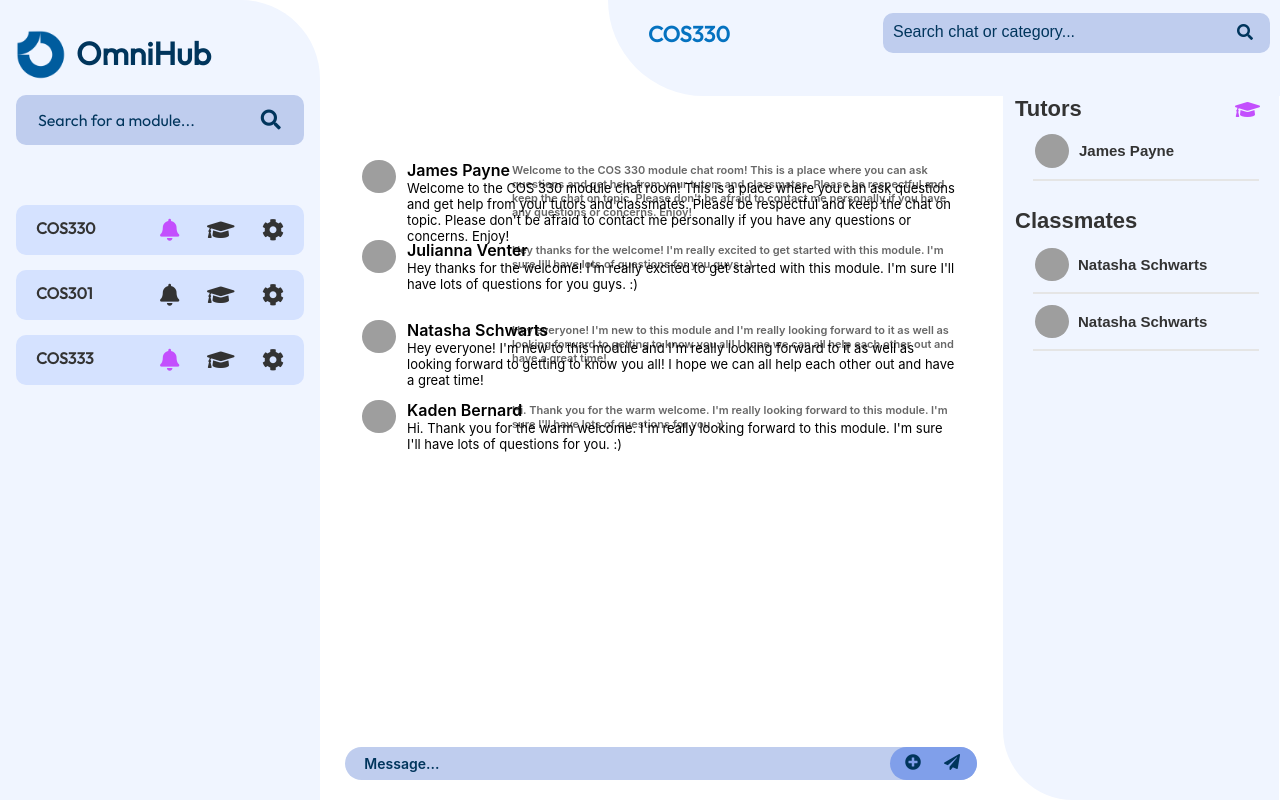
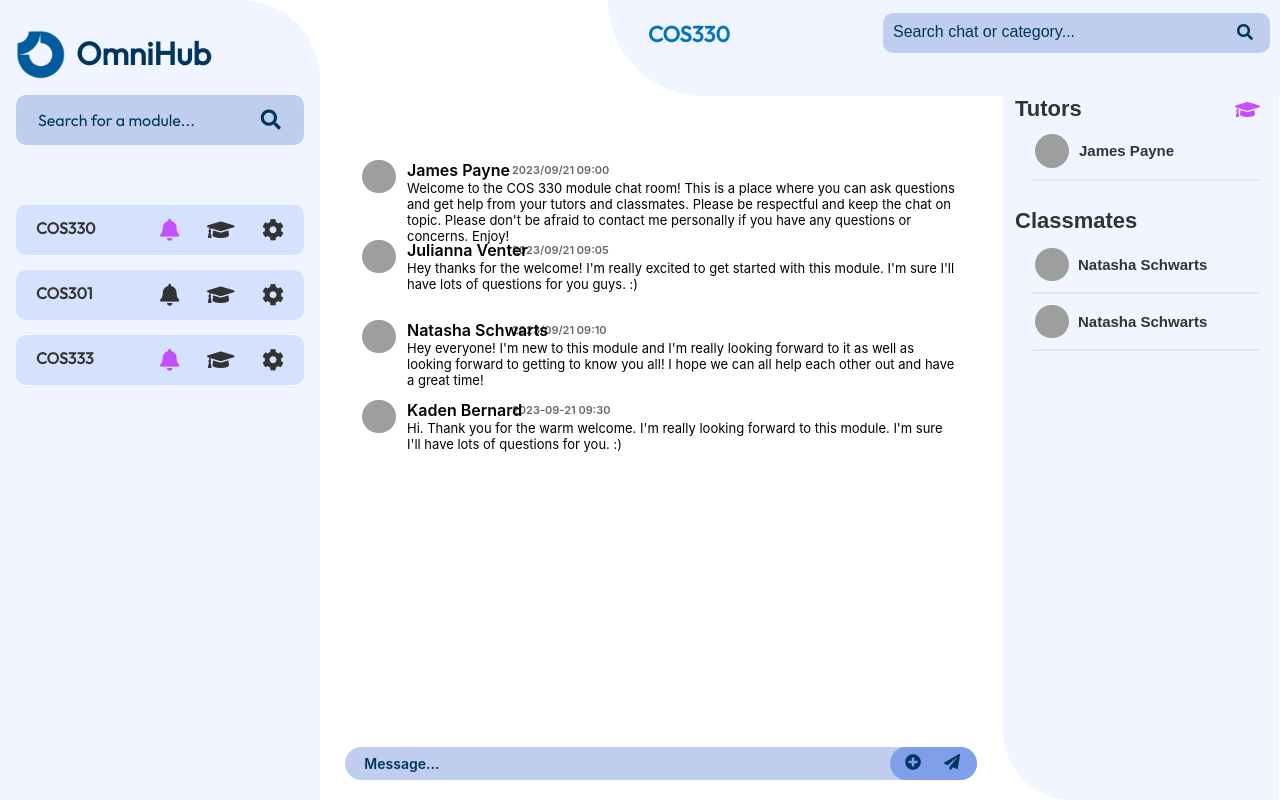
Before and after one commit to SameetKeshav/IMY320_Error-505, an Angular app: page /home in a window 1280 px wide. Both pictures are taken after a click on the element "COS330". Built offline with nearby package versions, Linux system fonts and the light colour scheme; grey boxes are pictures that could not be loaded.

Commit message:
Update home.component.html

```diff
--- a/src/app/home/home.component.html
+++ b/src/app/home/home.component.html
@@ -333,7 +333,7 @@
                 <div class="messageText">
                   {{ chat.message }}
                 </div>
-                <div class="messageTime">{{chat.message}}</div>
+                <div class="messageTime">{{chat.date}}</div>
               </div>
             </div>
         </div>
```
